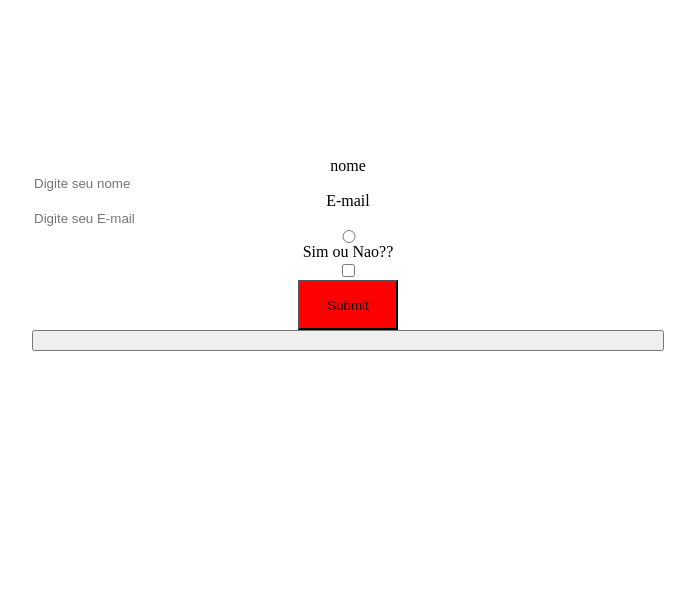
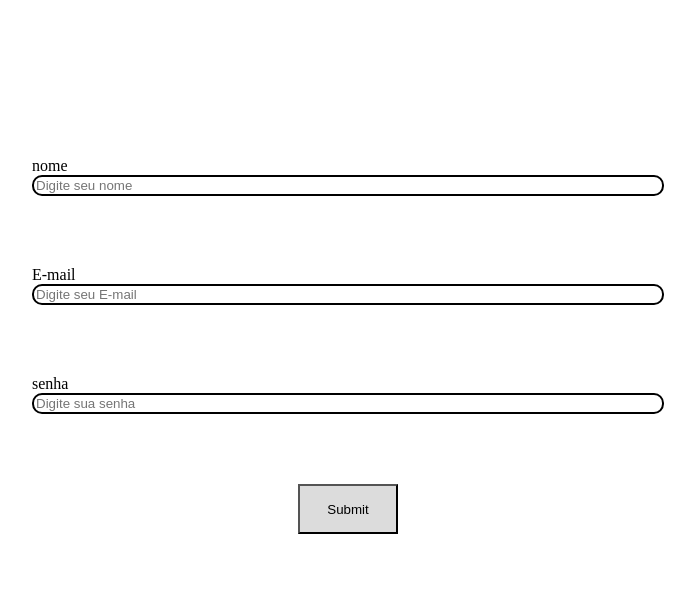
Before and after one commit to MatheusHenrique564/testeDogit-matheus, a plain HTML site: page index.html in a window 1280 px wide. Shown: the part 5-612 px from the top of the page, without its empty margins (292-987 px from the left). Drawn offline with Linux system fonts and the light colour scheme.

Commit message:
fixed button

```diff
--- a/accets/css/style.css
+++ b/accets/css/style.css
@@ -6,22 +6,22 @@ form {
 
 }
 label {
-    text-align: center;
+    text-align: left;
 }
 #enviar {
     height: 50px;
     width: 100px;
     margin: auto;
-    background-color: red;
+    background-color: gainsboro;
+    margin-bottom: 70px;
 }
 
 #enviar:hover {
-    background-color: lime;
+    background-color: gray;
     transform: scale( 1.3);
 }
 .borda {
     border-radius: 10px;
-    border-style: solid;
-    border: 10px;
-    border-color: black;
+    border: 2px solid black;
+    margin-bottom: 70px;
 }
--- a/index.html
+++ b/index.html
@@ -8,14 +8,12 @@
 <body>
     <form action="">
         <label for="">nome</label>
-        <input class="borda" type="text" placeholder="Digite seu nome">
+        <input class="borda" type="text" placeholder="Digite seu nome" required>
         <label for="">E-mail</label>
-        <input class="borda" type="email" placeholder="Digite seu E-mail">
-        <input id="botao"type="radio">
-        <label for="">Sim ou Nao??</label>
-        <input type="checkbox">
+        <input class="borda" type="email" placeholder="Digite seu E-mail" required>
+        <label for="">senha</label>
+        <input class="borda" type="password" placeholder="Digite sua senha" required>
         <input id="enviar" type="submit">
-        <input type="button">
     </form>
 
 </body>
```
